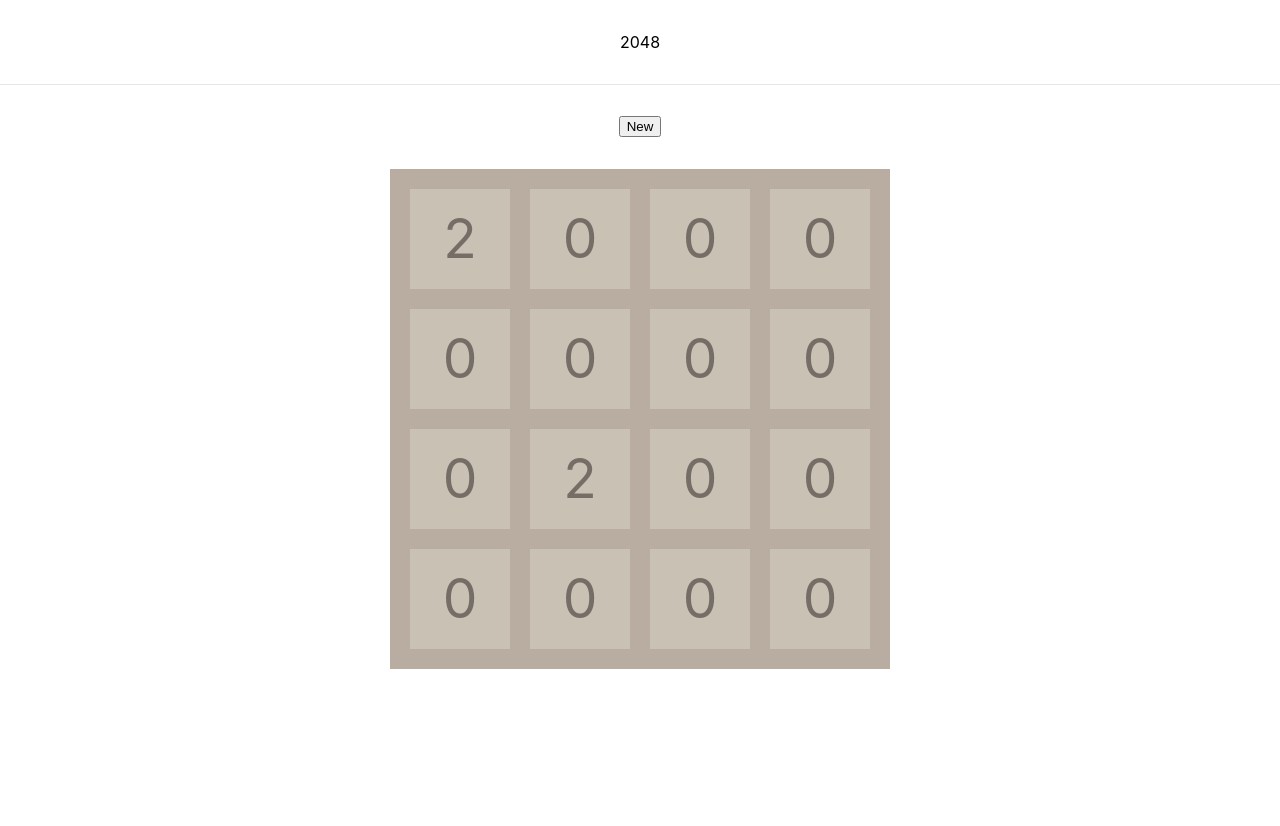
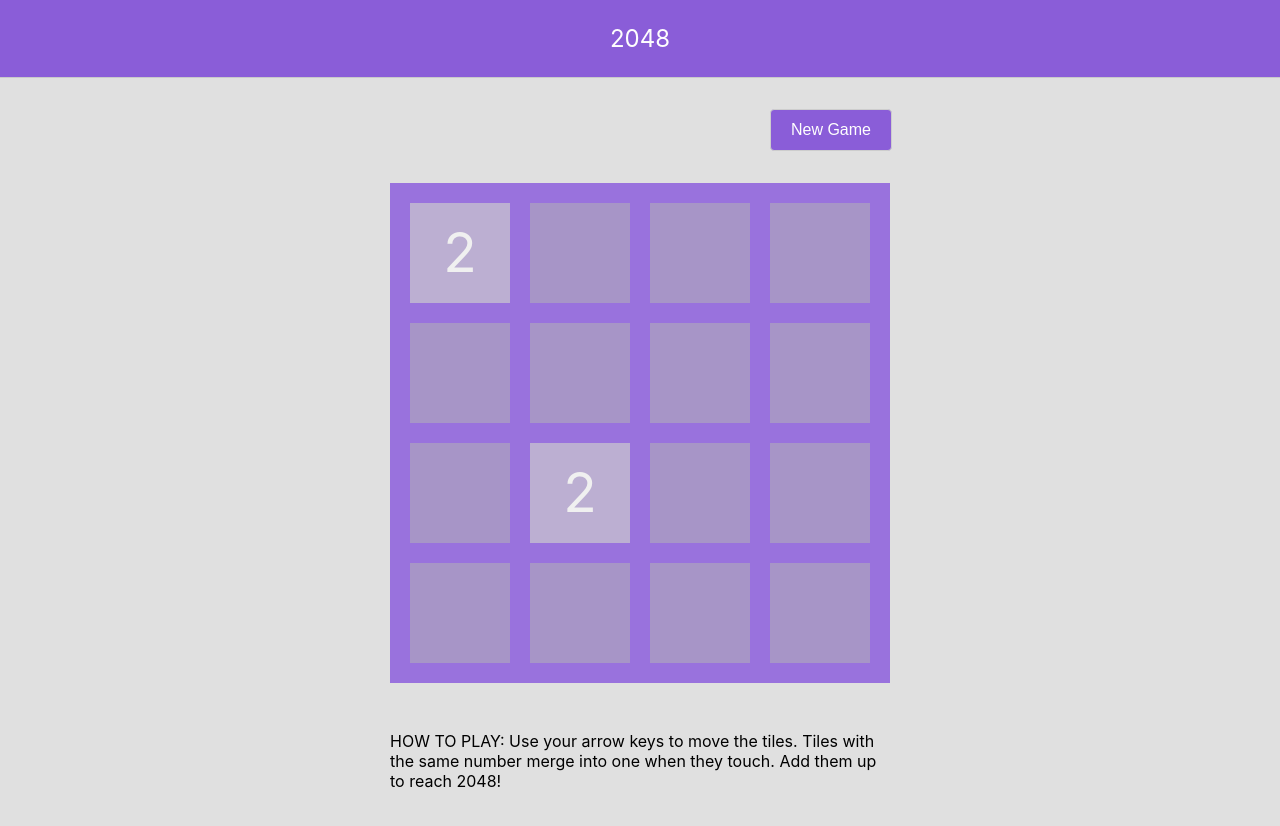
Before and after one commit to michaelmendoza/play-2048, a React (Create React App) app: page / in a window 1280 px wide. Shown: the top 826 px of the page. Before the commit the page ends 800 px from the top, so only its background shows below. Built offline with nearby package versions, Linux system fonts and the light colour scheme.

Commit message:
Updated styles/UI

```diff
--- a/src/App.scss
+++ b/src/App.scss
@@ -1,3 +1,32 @@
+
+$button-text-color: #fefefe;
+$button-color: #8A5DD8;
+
+$header-text-color: #fefefe;
+$header-color:#8A5DD8;
+
+$board-color: lighten(#8A5DD8, 5%);
+$cell-color: lighten(#8A5DD8, 20%);
+$cell-text: #F0F0F0;
+$cell-active: #EBE3DA;
+
+$cell-0: grayscale(lighten(#8A5DD888, 10%));
+$cell-2: grayscale(lighten(#8A5DD8aa, 20%));
+$cell-4: adjust-hue(lighten(#8A5DD8, 10%), 10%);
+$cell-8: adjust-hue(lighten(#8A5DD8, 5%), 20%);
+$cell-16: adjust-hue(lighten(#8A5DD8, 10%), 60%);
+$cell-32: adjust-hue(lighten(#8A5DD8, 10%), 100%);
+$cell-64: adjust-hue(lighten(#8A5DD8, 10%), 120%);
+$cell-128: adjust-hue(lighten(#8A5DD8, 10%), 140%);
+$cell-256: adjust-hue(lighten(#8A5DD8, 10%), 180%);
+$cell-512: adjust-hue(desaturate(lighten(#8A5DD8, 14%), 25%), 235%);
+$cell-1024: adjust-hue(lighten(#8A5DD8, 20%), 290%); //#9fd6b5;
+$cell-2048: adjust-hue(lighten(#8A5DD8, 10%), 300%);
+
+$steps: 0 $cell-0, 2 $cell-2, 4 $cell-4, 8 $cell-8, 16 $cell-16, 32 $cell-32, 64 $cell-64, 128 $cell-128, 256 $cell-256, 512 $cell-512, 1024 $cell-1024, 2048 $cell-2048;
+@each $step, $step-value in $steps {
+    .cell-#{$step} { background-color: $step-value; }
+}
 
 *,
 *::before,
@@ -6,17 +35,36 @@
   position: relative;
 }
 
-.header {
-    text-align: center;
-    background-color: #ffffff;
-    padding: 2em;
-    box-shadow: 0 0 0 1px rgba(8,9,10,0.1);
-    z-index: 10;
+body {
+    background-color: #E0E0E0;
 }
 
-.viewport {
-    padding: 2em;
-}
+button {
+    display: inline-block;
+    background: $button-color;
+    border: 1px solid #cdcdcd;
+    color: $button-text-color;
+    border-radius: 4px;
+    font-size: 1em;
+    text-transform: none;
+    margin: 0 0.5em;
+    padding: 0.75rem 1.25rem;
+    vertical-align: middle;
+    text-align: center;
+    cursor: pointer;
+    text-decoration: none;
+    line-height: 1;
+
+    &:focus {
+      outline:none;
+    }
+
+    &:hover, &:focus, &:active {
+        color: $button-text-color;
+        border: 1px solid #818181;
+        background: lighten($button-color,  5%);
+    }
+  }
 
 .layout-row-center {
     display: flex;
@@ -25,10 +73,45 @@
     flex-direction: row;
 }
 
-$board-color: #B9ADA1;
-$cell-color: #CAC1B5;
-$cell-active: #EBE3DA;
-$cell-text: #756E66;
+.layout-column-center {
+    display: flex;
+    align-items: center;
+    justify-content: center;
+    flex-direction: column;
+}
+
+.layout-space-between {
+    justify-content:space-between
+}
+
+.flex { box-sizing: border-box; flex: 1; }
+$percents: 5, 10, 15, 20, 25, 30, 35, 40, 45, 50, 55, 60, 65, 70, 75, 80, 85, 90, 95, 100;
+@each $percent in $percents {
+    .flex-#{$percent} { flex: 0 0 percentage($percent/100); }
+}
+
+.header {
+    text-align: center;
+    color: $header-text-color;
+    background-color: $header-color;
+    padding: 1em;
+    box-shadow: 0 0 0 1px rgba(8,9,10,0.1);
+    z-index: 10;
+    font-size: 24px;
+}
+
+.viewport {
+    padding: 2em;
+}
+
+.board-header {
+    width: 520px;
+    display: flex;
+    flex-direction: row;
+
+    align-items: center;
+    justify-content:end;
+}
 
 .board {
     margin: 2em;
@@ -44,15 +127,10 @@ $cell-text: #756E66;
         height: 100px;
         margin: 10px;
         padding-top: 16px;
-        background-color: $cell-color;
+        //background-color: $cell-color;
         color: $cell-text;
         font-size: 55px;
         text-align: center;
-
-        &.win {
-            background-color: #598A6D;
-            color: #fefefe;
-        }
     }
 }
 
@@ -60,3 +138,8 @@ $cell-text: #756E66;
     text-align: center;
     font-size: 36px;
 }
+
+.instructions {
+    width: 520px;
+    padding: 0 10px;
+}
--- a/src/components/Board.jsx
+++ b/src/components/Board.jsx
@@ -3,13 +3,13 @@ import { winValue } from "../libs/GameState";
 const Board = ({board}) => {
 
     const getClassName = (value) => {
-        return value === winValue ? 'cell win' : 'cell';
+        return `cell cell-${value}`;
     }
 
     return (
         <div className='board'>
             {
-                board.map((cell, index) => <div className={getClassName(cell)} key={index}> {cell} </div>)
+                board.map((cell, index) => <div className={getClassName(cell)} key={index}> {cell ? cell : ''} </div>)
             }
         </div>
     )
--- a/src/components/Game.jsx
+++ b/src/components/Game.jsx
@@ -22,9 +22,10 @@ const Game = () => {
     return (
         <div>
             <header className='header'> 2048 </header>
-            <section className='viewport'>
-                <div className='layout-row-center'>
-                    <button onClick={handleNewBoard}> New </button>
+            <section className='viewport layout-column-center'>
+
+                <div className='board-header'>
+                    <button onClick={handleNewBoard}> New Game </button>
                 </div>
 
                 <div className='layout-row-center'>
@@ -38,10 +39,35 @@ const Game = () => {
                 <div>
                     { gameState.isGameWon ? <div className='game-over-message'> Game Won!! </div>: null }
                 </div>
+
+                <div className='instructions'>
+                    <p>
+                        HOW TO PLAY: Use your arrow keys to move the tiles. Tiles with the same number merge into one when they touch. Add them up to reach 2048!
+                    </p>
+                </div>
             </section>
         </div>
     )
 
 }
 
+const ColorPallete = () => {
+    return (
+        <div>
+            <span style={{padding:'1em'}} className='cell-0'> 2 </span>
+            <span style={{padding:'1em'}} className='cell-2'> 2 </span>
+            <span style={{padding:'1em'}} className='cell-4'> 4 </span>
+            <span style={{padding:'1em'}} className='cell-8'> 8 </span>
+            <span style={{padding:'1em'}} className='cell-16'> 16 </span>
+            <span style={{padding:'1em'}} className='cell-32'> 32 </span>
+            <span style={{padding:'1em'}} className='cell-64'> 64 </span>
+            <span style={{padding:'1em'}} className='cell-128'> 128 </span>
+            <span style={{padding:'1em'}} className='cell-256'> 256 </span>
+            <span style={{padding:'1em'}} className='cell-512'> 512 </span>
+            <span style={{padding:'1em'}} className='cell-1024'> 1024 </span>
+            <span style={{padding:'1em'}} className='cell-2048'> 2048 </span>
+        </div>
+    )
+}
+
 export default Game;
```
